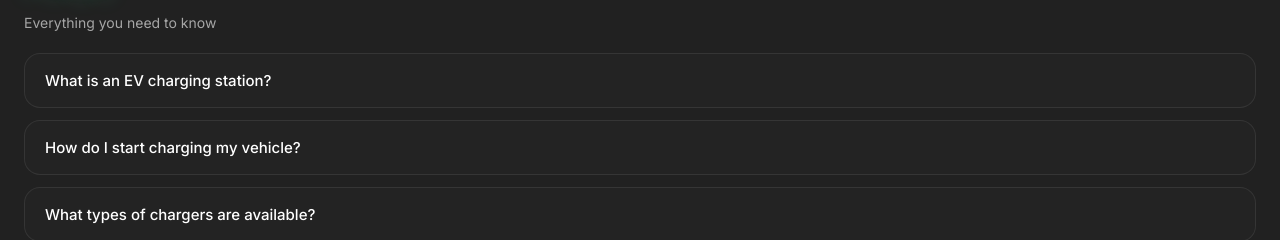
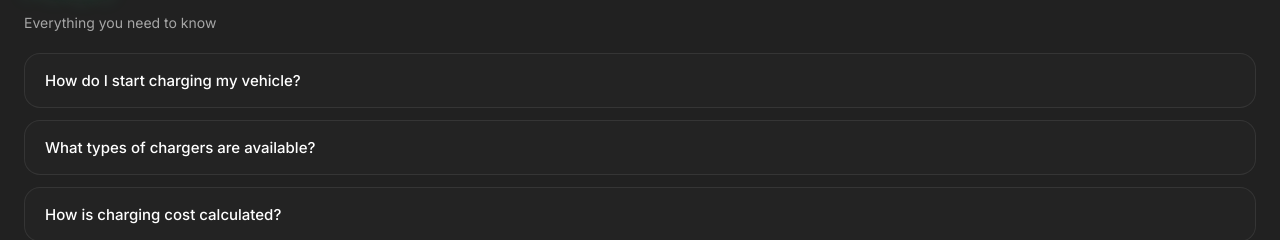
Before and after one commit to bentork5151/ev_webpage, a React (Vite) app: page /Faq in a window 1280 px wide. Shown: the part 120-360 px from the top of the page. Built offline with nearby package versions, Linux system fonts and the light colour scheme; no server answers; some icons are missing.

Commit message:
FAQ question update
FAQ question update

```diff
--- a/src/pages/Faq.jsx
+++ b/src/pages/Faq.jsx
@@ -6,10 +6,7 @@ import { motion, AnimatePresence } from "framer-motion";
 import "../assets/styles/global.css";
 
 const faqData = [
-  {
-    q: "What is an EV charging station?",
-    a: "An EV charging station supplies electric energy to recharge electric vehicles such as cars, scooters, and bikes."
-  },
+
   {
     q: "How do I start charging my vehicle?",
     a: "Select a charger, choose a plan or custom power, connect your vehicle, and tap Start Charging from the app."
@@ -27,25 +24,28 @@ const faqData = [
     a: "Yes, you can select a custom power (kW) depending on charger availability and your vehicle compatibility."
   },
   {
-    q: "What payment methods are supported?",
-    a: "You can pay using wallet balance, UPI, debit/credit cards, and net banking."
-  },
+  "q": "What payment methods are supported?",
+  "a": "You can only pay using your wallet balance."
+},
+ {
+  "q": "Is GST included in the charging amount?",
+  "a": "GST is not added separately to the charging amount; it is deducted from your TopPop wallet balance."
+},
+
   {
-    q: "Is GST included in the charging amount?",
-    a: "Yes, GST is included in the final payable amount shown before starting the session."
-  },
-  {
-    q: "Will I receive an invoice after charging?",
-    a: "Yes, a detailed invoice is automatically sent to your registered email after the charging session completes."
-  },
+  "q": "Will I receive an invoice after charging?",
+  "a": "The charging invoice is only shown , while the TopPop wallet invoice is automatically sent to your registered email."
+},
+
   {
     q: "What happens if charging is interrupted?",
     a: "If charging stops due to power or network issues, billing will be calculated only for the energy consumed."
   },
   {
-    q: "Can I stop charging anytime?",
-    a: "Yes, you can stop charging at any time from the app. Charges apply only for the energy used."
-  },
+  "q": "Can I stop charging anytime?",
+  "a": "Yes, you can stop charging at any time from the app. Charges apply only for the energy used. An emergency stop button is also available at the charging station."
+},
+
   {
     q: "What should I do if the charger is unavailable?",
     a: "If a charger is busy or offline, please try another nearby charger or check again after some time."
```
